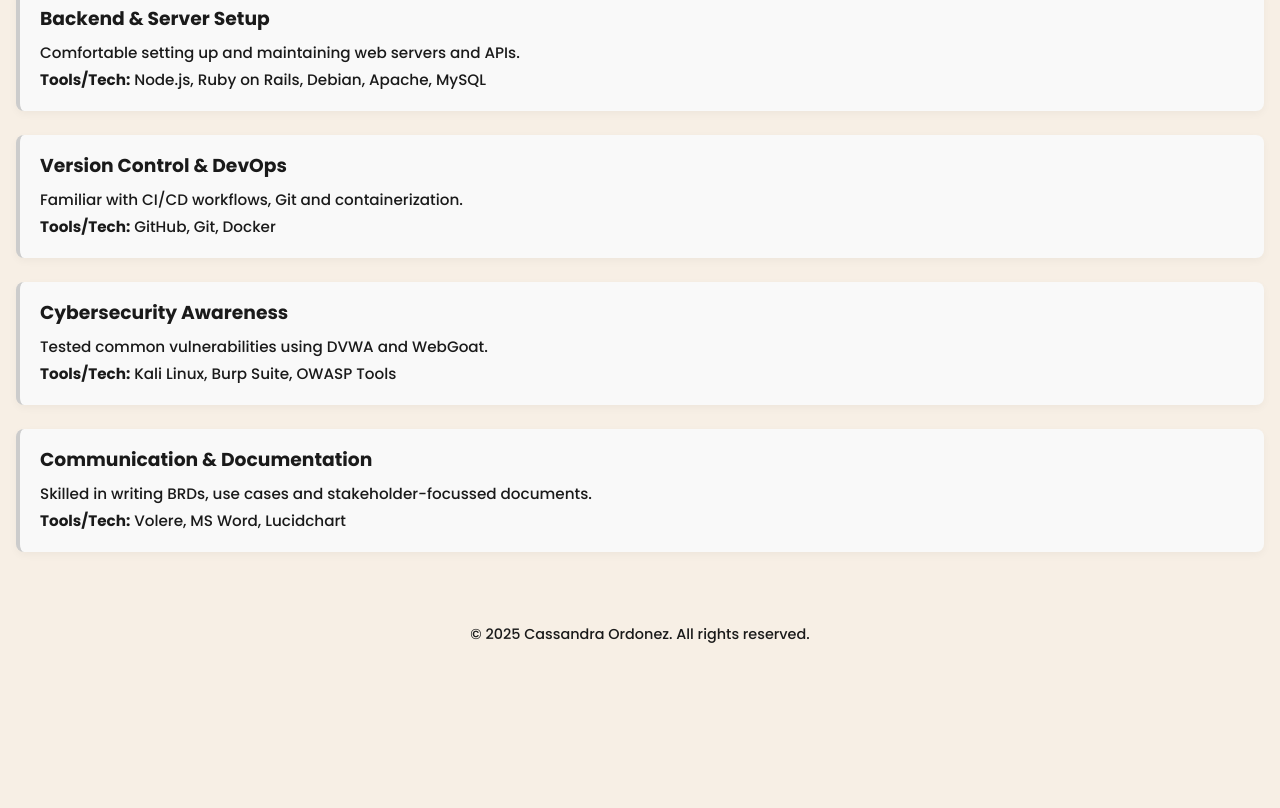
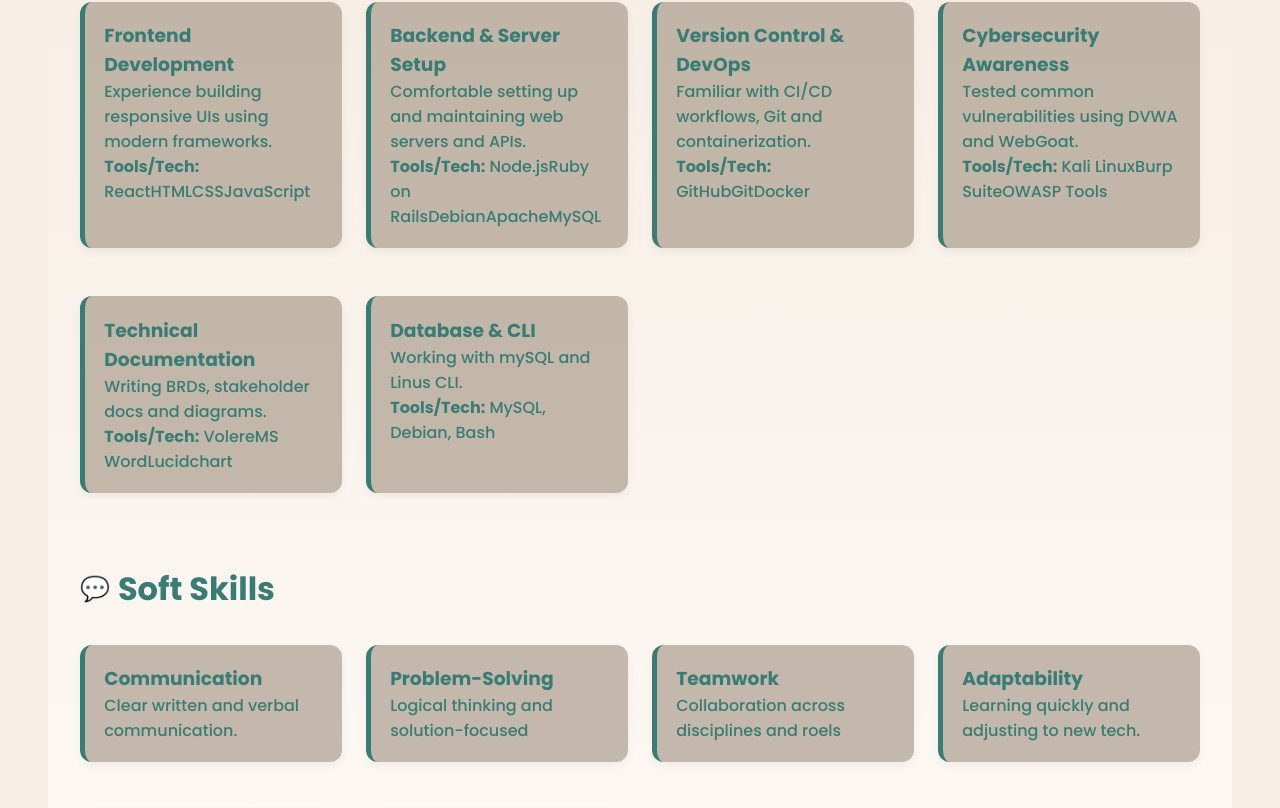
Before and after one commit to cordonez55/portfolio, a React (Create React App) app: page /skills in a window 1280 px wide. Shown: the part 363-1171 px from the top of the page. Before the commit the page ends 1040 px from the top, so only its background shows below. Built offline with nearby package versions, Linux system fonts and the light colour scheme.

Commit message:
Redesigned pages with grid layout and theme colors

```diff
--- a/src/App.css
+++ b/src/App.css
@@ -104,11 +104,14 @@ nav a {
   .project-card,
   .skill-card,
   .resource-card {
-    background-color: var(--color-card);
-    box-shadow: 0 4px 8px var(--color-shadow);
+    background-color: rgba(158, 143, 126, 0.6);
+    color: var(--color-accent);
+    border-left: 6px solid var(--color-accent);
     border-radius: 12px;
-    padding: 1rem;
+    box-shadow: 0 6px 12px rgba(0, 0, 0, 0.05);
+    padding: 1.5rem;
     margin-bottom: 1.5rem;
+    transition: all 0.3s ease;
   }
 
   footer {
@@ -239,3 +242,66 @@ nav a {
   display: flex;
   gap: 1rem;
 }
+
+.section-container {
+  background: linear-gradient(to bottom, #f6ede4, #fefaf7);
+  padding: 4rem 2rem;
+  border-radius: 20px;
+  margin: 2rem;
+}
+
+.section-container h2 {
+  font-size: 2rem;
+  color: var(--color-accent);
+  margin-bottom: 2rem;
+  display: flex;
+  align-items: center;
+  gap: 0.5rem;
+}
+
+.section-container h2 span {
+  font-size: 1.5rem;
+}
+
+.skill-card:hover,
+.project-card:hover,
+.resource-card:hover {
+  transform: translateY(-5px);
+  box-shadow: 0 12ps rgba(0, 0, 0, 0.08);
+}
+
+.setup-container {
+  background: linear-gradient(to bottom, #f6ede4, #fefaf7);
+  padding: 4rem 2rem;
+  max-width: 800px;
+  margin: 3rem auto;
+  border-radius: 16px;
+}
+
+.setup-container h2 {
+  text-align: center;
+  font-size: 2rem;
+  color: var(--color-accent);
+  margin-bottom: 2rem;
+}
+
+.setup-block {
+  background: #fffdfc;
+  border-left: 6px solid var(--color-button);
+  padding: 1.5rem;
+  margin-bottom: 2rem;
+  border-radius: 12px;
+  box-shadow: 0 6px 15px rgba(0, 0, 0, 0.05);
+}
+
+.setup-block h3 {
+  margin-bottom: 0.5rem;
+  font-size: 1.1rem;
+  color: var(--color-text);
+}
+
+.setup-block p {
+  font-size: 1rem;
+  color: #333;
+  line-height: 1.6;
+}
--- a/src/components/ResourceCard.css
+++ b/src/components/ResourceCard.css
@@ -1,7 +1,7 @@
 .resource-card {
   display: flex;
   align-items: flex-start;
-  background-color: #f7f7f7;
+  background-color: #rgba(158, 143, 126, 0.6);
   padding: 1rem;
   margin-bottom: 1.5rem;
   border-radius: 10px;
--- a/src/pages/Projects.jsx
+++ b/src/pages/Projects.jsx
@@ -1,4 +1,5 @@
 import ProjectCard from "../components/ProjectCard";
+import { motion } from 'framer-motion';
 
 function Projects() {
   const projects = [
@@ -25,12 +26,20 @@ function Projects() {
   ];
 
   return (
+    <motion.div
+    className="section-container"
+    initial={{ opacity: 0, y: 20 }}
+    animate={{ opacity: 1 }}
+    exit={{ opacity: 1, y: 0 }}
+    transition={{ duration: 0.6 }}
+    >
       <div>
         <h2>Project Page</h2>
         {projects.map((proj, idx) => (
           <ProjectCard key={idx} {...proj} />
         ))}
       </div>
+    </motion.div>
   );
 }
 
--- a/src/pages/Resources.jsx
+++ b/src/pages/Resources.jsx
@@ -1,4 +1,5 @@
 import ResourceCard from "../components/ResourceCard";
+import { motion } from 'framer-motion';
 
 function Resources() {
   const resources = [
@@ -29,12 +30,20 @@ function Resources() {
   ];
 
   return (
+    <motion.div
+    className="section-container"
+    initial={{ opacity: 0, y: 20 }}
+    animate={{ opacity: 1 }}
+    exit={{ opacity: 1, y: 0 }}
+    transition={{ duration: 0.6 }}
+    >
       <div>
         <h2>Resources</h2>
         {resources.map((resource, idx) => (
           <ResourceCard key={idx} {...resource} />
         ))}
       </div>
+    </motion.div>
   );
 }
 
--- /dev/null
+++ b/src/pages/Setup.css
@@ -0,0 +1,40 @@
+.setup-page {
+  padding: 2rem;
+  color: #377d75;
+  max-width: 1100px;
+  margin: auto;
+  text-align: center;
+}
+
+.setup-grid {
+  display: grid;
+  grid-template-columns: repeat(auto-fit, minmax(280px, 1fr));
+  gap: 2rem;
+  margin-top: 2rem;
+}
+
+.setup-card {
+  background-color: rgba(158, 143, 126, 0.6);
+  color: #377d75;
+  border-left: 5px solid var(--color-accent);
+  padding: 1.5rem;
+  border-radius: 12px;
+  box-shadow: 0 4px 10px rgba(0, 0, 0, 0.08);
+  text-align: left;
+  transition: 0.3s ease;
+}
+
+.setup-card:hover {
+  transform: translateY(-5px);
+  box-shadow: 0 10px 18px rgba(0, 0, 0, 0.12);
+}
+
+.setup-reflection {
+  background-color: var(--color-button);
+  color: white;
+  padding: 1rem 2rem;
+  margin-top: 3rem;
+  border-radius: 10px;
+  font-style: italic;
+  box-shadow: 0 4px 10px rgba(0, 0, 0, 0.1);
+}
--- a/src/pages/Setup.jsx
+++ b/src/pages/Setup.jsx
@@ -1,35 +1,48 @@
-import { motion } from "framer-motion";
+import { motion } from 'framer-motion';
+import './Setup.css';
 
-function Setup () {
+function Setup() {
   return (
     <motion.div
-    initial={{ opacity: 0 }}
-    animate={{ opacity: 1 }}
-    exit={{ opacity: 0 }}
-    transition={{ duration: 0.4 }}
+      className="setup-page"
+      initial={{ opacity: 0, y: 20 }}
+      animate={{ opacity: 1, y: 0 }}
+      transition={{ duration: 0.6 }}
     >
-      <div>
-        <h2>Developer Setup</h2>
+      <h2>🧰 Developer Setup</h2>
 
-        <section>
-          <h3>Code Editor</h3>
-          <p>I primarily use <strong>VS Code</strong> as my editor. I like its extensions, built-in terminal, and how it integrates well with React and GitHub.</p>
-        </section>
+      <div className="setup-grid">
+        <div className="setup-card">
+          <h3>🖥 Code Editor</h3>
+          <p>
+            I use <strong>VS Code</strong> for its extensions, built-in terminal, and how it integrates with GitHub and React.
+          </p>
+        </div>
 
-        <section>
-          <h3>Terminal & CLI</h3>
-          <p>I'm still learning how to use the command line more efficiently. For now, I mostly use <strong>PowerShell</strong> and the integrated terminal in VS Code. I do look up online resources for commands I'm not familiar with, but I'm getting better through practice.</p>
-        </section>
+        <div className="setup-card">
+          <h3>💻 Terminal & CLI</h3>
+          <p>
+            Mostly use <strong>PowerShell</strong> with VS Code's integrated terminal. I look up CLI commands often, but I’m improving.
+          </p>
+        </div>
 
-        <section>
-          <h3>Editor Font</h3>
-          <p>I currently use the default font in VS Code, but I like the idea of exploring fonts like Fira Code that help with readability and dev aesthetics.</p>
-        </section>
+        <div className="setup-card">
+          <h3>🔤 Editor Font</h3>
+          <p>
+            I currently use the default font in VS Code, but I’m curious about fonts like Fira Code that help with readability.
+          </p>
+        </div>
 
-        <section>
-          <h3>Challenges & Growth</h3>
-          <p>Coming from a non-developer background, I struggled a lot at the start of this program - especially with the terminal, Git and Docker. I leaned heavily on online research and class instructions, but I made a commitment to improve with each project. This portfolio is a reflection of that journey. I'm still learning every day, but I'm proud of how far I've come.</p>
-        </section>
+        <div className="setup-card">
+          <h3>🌱 Challenges & Growth</h3>
+          <p>
+            Coming from a non-dev background, I struggled with Git, terminal, and Docker — but committed to improving every project. I'm proud of the progress.
+          </p>
+        </div>
+      </div>
+
+      <div className="setup-reflection">
+        <p>💡 “You don’t need to know everything. You just need to be willing to learn.”</p>
       </div>
     </motion.div>
   );
--- /dev/null
+++ b/src/pages/Skills.css
@@ -0,0 +1,19 @@
+.skills-grid {
+  display: grid;
+  grid-template-columns: repeat(auto-fit, minmax(260px, 1fr));
+  gap: 1.5rem;
+}
+
+.skill-card {
+  background-color: rgba(158, 143, 126, 0.6);
+  border-left: 5px solid var(--color-accent);
+  border-radius: 12px;
+  padding: 1.2rem;
+  box-shadow: 0 4px 10px rgba(0, 0, 0, 0.05);
+  transition: 0.3s ease;
+}
+
+.skill-card:hover {
+  transform: translateY(-5px);
+  box-shadow: 0 10px 16px rgba(0, 0, 0, 0.1);
+}
--- a/src/pages/Skills.jsx
+++ b/src/pages/Skills.jsx
@@ -1,8 +1,8 @@
 import { motion } from "framer-motion";
-import SkillCard from "../components/SkillCard";
+import './Skills.css';
 
-function Skills () {
-  const skills = [
+
+const techSkills = [
     {
       title: "Frontend Development",
       description: "Experience building responsive UIs using modern frameworks.",
@@ -24,27 +24,58 @@ function Skills () {
       tools: ["Kali Linux", "Burp Suite", "OWASP Tools"],
     },
     {
-      title: "Communication & Documentation",
-      description: "Skilled in writing BRDs, use cases and stakeholder-focussed documents.",
+      title: "Technical Documentation",
+      description: "Writing BRDs, stakeholder docs and diagrams.",
       tools: ["Volere", "MS Word", "Lucidchart"],
+    },
+    {
+      title: "Database & CLI",
+      description: "Working with mySQL and Linus CLI.",
+      tools: ["MySQL, Debian, Bash"],
     },
   ];
 
+  const softSkills = [
+    { title: "Communication", description: "Clear written and verbal communication." },
+    { title: "Problem-Solving", description: "Logical thinking and solution-focused" },
+    { title: "Teamwork", description: "Collaboration across disciplines and roels" },
+    { title: "Adaptability", description: "Learning quickly and adjusting to new tech." },
+    { title: "Organization", description: "Managing time, files and projects effectively" },
+    { title: "Initiative", description: "Taking ownership and driving tasks forward." },
+  ];
+
+  function Skills() {
     return (
       <motion.div
-    initial={{ opacity: 0 }}
+      className="section-container"
+      initial={{ opacity: 0, y: 20 }}
       animate={{ opacity: 1 }}
-    exit={{ opacity: 0 }}
-    transition={{ duration: 0.4 }}
+      exit={{ opacity: 1, y: 0 }}
+      transition={{ duration: 0.6 }}
       >
-      <div>
-        <h2>Skills</h2>
-        {skills.map((skill, index) => (
-          <SkillCard key={index} {...skill}/>
+        <h2><span>🛠</span> Tech Skills</h2>
+        <div className="skills-grid">
+          {techSkills.map((skill, index) => (
+            <div key={index} className="skill-card">
+              <h3>{skill.title}</h3>
+              <p>{skill.description}</p>
+              <p><strong>Tools/Tech:</strong> {skill.tools}</p>
+            </div>
+          ))}
+        </div>
+
+        <h2 style={{ marginTop: "3rem" }}><span>💬</span> Soft Skills</h2>
+        <div className="skills-grid">
+          {softSkills.map((skill, index) => (
+            <div key={index} className="skill-card">
+              <h3>{skill.title}</h3>
+              <p>{skill.description}</p>
+            </div>
           ))}
         </div>
       </motion.div>
     );
   }
 
+
 export default Skills;
```
Lines whose indentation alone changed are shown as unchanged.
